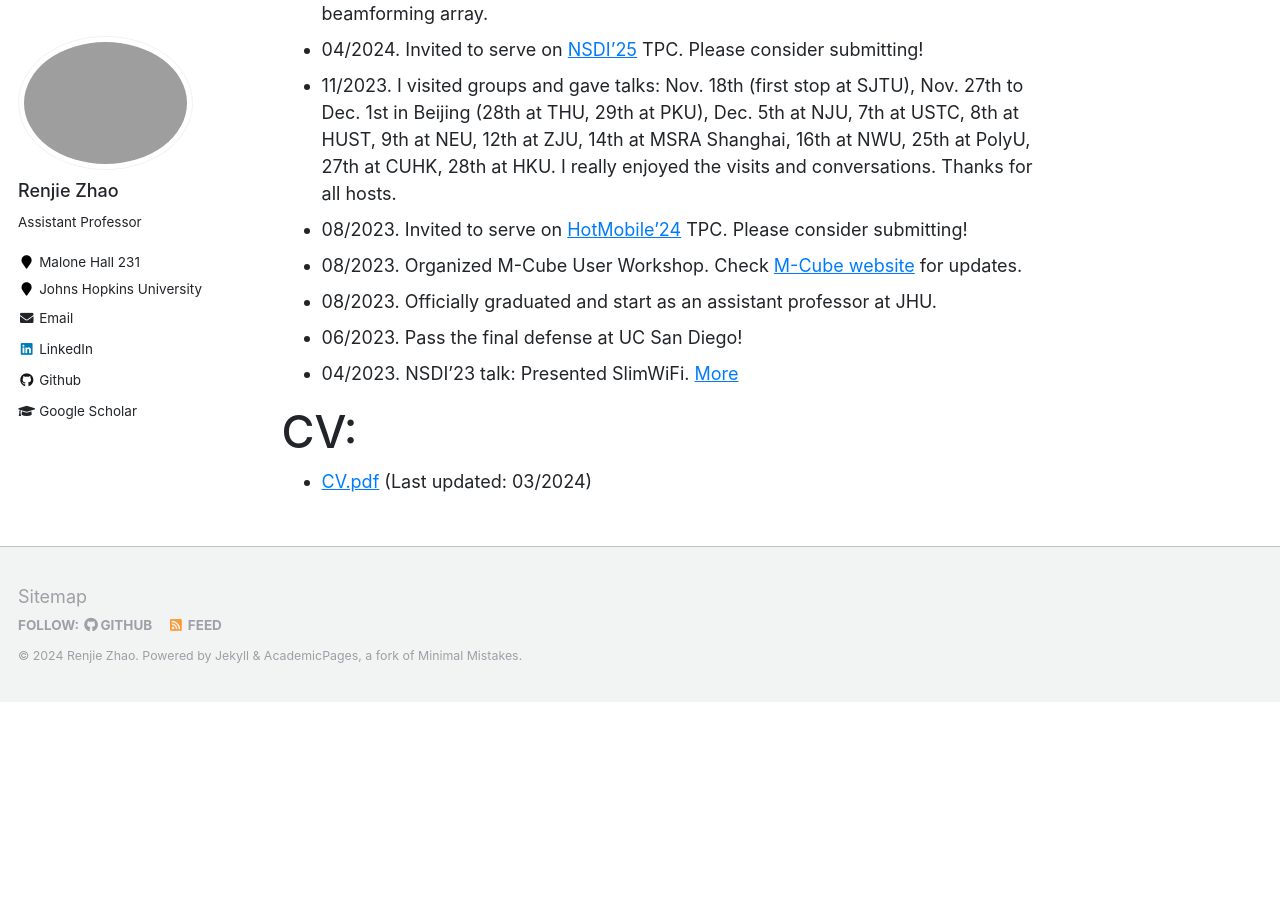
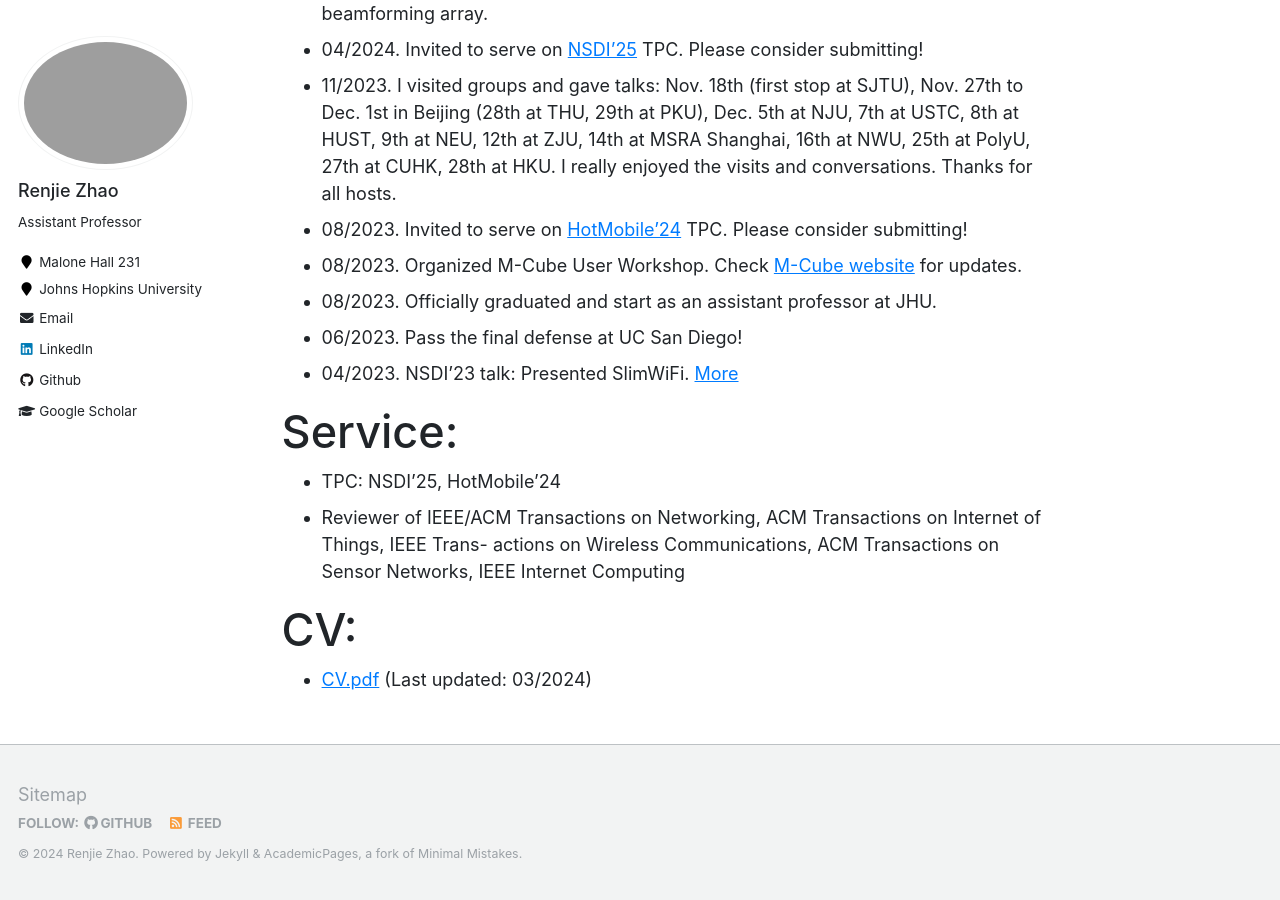
Before and after one commit to mle0108/RenjieZhao.github.io, a Jekyll site: the page built from _pages/about.md, in a window 1280 px wide and 900 px high, scrolled down 869 px. Built offline with Jekyll 4.4.1, drawn with Linux system fonts in a browser that asks for light colours; before the commit the page ends 1571 px from its top, so only the background shows below that.

Commit message:
update service

```diff
--- a/_pages/about.md
+++ b/_pages/about.md
@@ -34,6 +34,10 @@ I received my B.E. degree from [Shanghai Jiao Tong University](http://en.sjtu.ed
 * 04/2023. NSDI'23 talk: Presented SlimWiFi.
 [More](https://renjiezhao.github.io/news_archive)
 
+# Service:
+* TPC: NSDI'25, HotMobile'24
+* Reviewer of IEEE/ACM Transactions on Networking, ACM Transactions on Internet of Things, IEEE Trans-
+actions on Wireless Communications, ACM Transactions on Sensor Networks, IEEE Internet Computing
 
 
 # CV:
```
